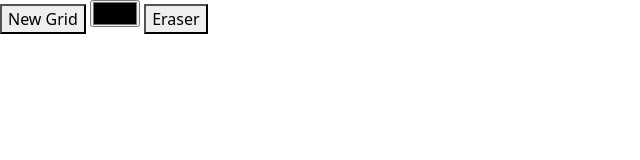
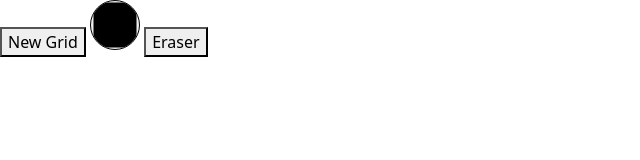
Before and after one commit to drashti162002/javascript_task_1, a plain HTML site: page index.html in a window 1280 px wide. Shown: the whole page, without its empty margins (0-640 px from the left). Drawn offline with Linux system fonts and the light colour scheme.

Commit message:
last commit

```diff
--- a/css/style.css
+++ b/css/style.css
@@ -4,12 +4,6 @@
 .row{
     margin: 0px;
 }
-/* body{
-    display: flex;
-    justify-content: center;
-    align-items: center;
-} */
-
 .gridBox{
     display: flex;
     justify-content: center;
@@ -25,7 +19,13 @@
 /* .column{
     flex:1;
 }*/
-
 .row:hover{
     background-color: pink;
 }
+
+.colorpicker{
+    border-radius: 100%;
+    overflow: hidden;
+    width: 50px;
+    height: 50px;
+}
--- a/index.html
+++ b/index.html
@@ -10,21 +10,8 @@
 </head>
 <body>
     <button type="submit" onclick="addGrid()">New Grid</button>
-    <input type="color"  id="color">
+    <input type="color" class="colorpicker" id="color">
     <button type="button"  onclick="colorEraser()">Eraser</button>
-    <div class="container"></div>
-
-
-
-
-
-
-
-
-
-
-
-
 
     <script src="js/bootstrap.bundle.min.js"></script>
     <script src="js/index.js"></script>
--- a/js/index.js
+++ b/js/index.js
@@ -1,4 +1,3 @@
-
 function addGrid(){
     var columns =prompt("Enter no of Column :");
     var rows =prompt("Enter No of Row :");
@@ -8,12 +7,10 @@ function addGrid(){
     for (var i = 1; i <= columns; i++) {
         var column = document.createElement('div');
         column.className = 'column';
-        column.textContent = i;
 
         for (var j = 1; j <= rows; j++) {
             var row = document.createElement('div');
             row.className = 'row';
-            row.textContent = j;
             column.appendChild(row);
         }
         gridBox.appendChild(column);
@@ -22,56 +19,6 @@ function addGrid(){
     document.body.appendChild(gridBox);
     addColor();
  }
-
-// let colorInput = document.querySelector('#color');
-
-
-// function addColor(){
-// //let gridBox = document.querySelectorAll('.gridBox');
-// let row = document.querySelector(".gridBox .row");
-// row.forEach(row =>{
-//     row.addEventListener('mouseover', () =>{
-//         console.log("color");
-//         row.style.backgroundColor = "black";
-//     })
-// })
-// }
-
-
-
-
-
-// function addColor(){
-//     let gridBox = document.querySelectorAll('.gridBox');
-//     // let row = document.querySelector(".gridBox .row");
-//     gridBox.forEach(gridBox =>{
-//         gridBox.addEventListener('mouseover', () =>{
-//             console.log("color");
-//             gridBox.style.backgroundColor = "black";
-//         })
-//     })
-// }
-
-// function addColor(){
-//     let div = document.querySelectorAll('div');
-//     // let row = document.querySelector(".gridBox .row");
-//     div.forEach(div =>{
-//         div.addEventListener('mouseover', () =>{
-//             console.log("color");
-//             div.style.backgroundColor = "black";
-//         })
-//     })
-// }
-
-// function addColor(){
-//     let gridElements = document.querySelectorAll('.gridBox .column .row');
-//     gridElements.forEach(div =>{
-//         div.addEventListener('mouseover', () =>{
-//             console.log("color");
-//             div.style.backgroundColor = "pink";
-//         })
-//     })
-// }
 
 function addColor(){
     let  colorInput = document.querySelector("#color");
```
